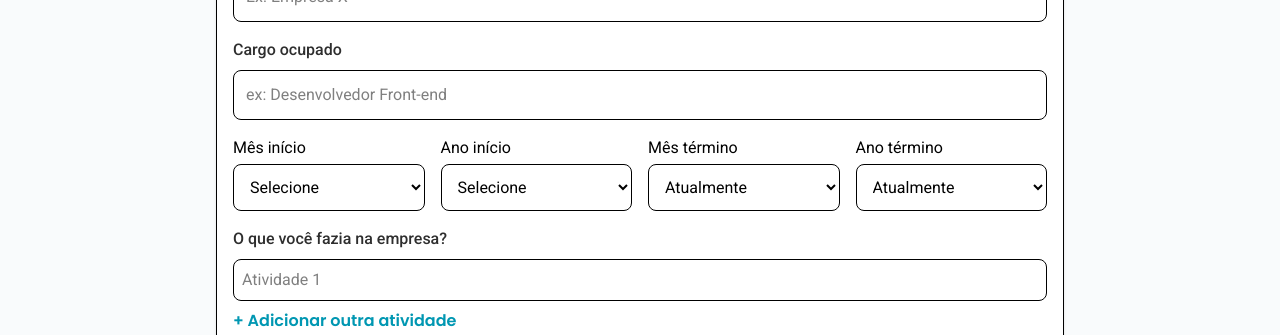
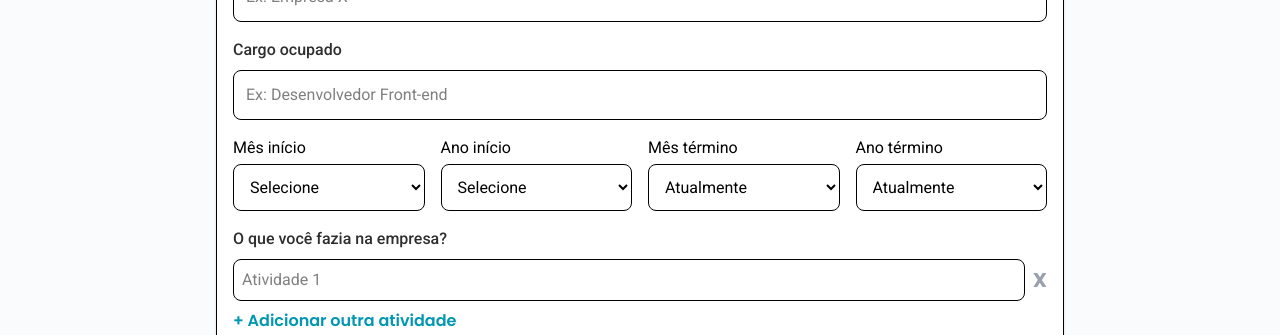
Before and after one commit to ArthurOliv2/cvmaker, a React (Vite) app: page /criar-curriculo in a window 1280 px wide. Both pictures are taken after typing "Sample", "Sample", "Sample", "Sample", "name@example.com", "Sample" into the empty fields and a click on the button "+ Adicionar outra experiência". Shown: the part 1350-1685 px from the top of the page. Built offline with nearby package versions, Linux system fonts and the light colour scheme.

Commit message:
acrescenta remoção de atividades dentro das experiencias

```diff
--- a/src/pages/CriarCurriculo/components/ExperienciaProfissional.jsx
+++ b/src/pages/CriarCurriculo/components/ExperienciaProfissional.jsx
@@ -38,6 +38,12 @@ function ExperienciaProfissional({ dados, setDados }) {
         setDados(novas);
     };
 
+    const removerAtividade = (expIndex, atvIndex) => {
+        const novas = [...dados];
+        novas[expIndex].atividades.splice(atvIndex, 1);
+        setDados(novas);
+    };
+
     const meses = [
         "Janeiro", "Fevereiro", "Março", "Abril", "Maio", "Junho",
         "Julho", "Agosto", "Setembro", "Outubro", "Novembro", "Dezembro"
@@ -51,7 +57,7 @@ function ExperienciaProfissional({ dados, setDados }) {
 
             {dados.map((exp, index) => (
                 <div key={index} className="relative bg-white border rounded-lg shadow-sm p-4 mb-6">
-                    {/* Botão de remover */}
+                    {/* Botão de remover experiência */}
                     <button
                         type="button"
                         onClick={() => removerExperiencia(index)}
@@ -61,6 +67,7 @@ function ExperienciaProfissional({ dados, setDados }) {
                         X
                     </button>
 
+                    {/* Campos */}
                     <div className="mb-4">
                         <label className="block text-[#2E2E2E] font-medium mb-2">Nome da empresa</label>
                         <input
@@ -79,11 +86,12 @@ function ExperienciaProfissional({ dados, setDados }) {
                             value={exp.cargo}
                             onChange={(e) => atualizarCampo(index, "cargo", e.target.value)}
                             className="w-full p-3 border rounded-lg"
-                            placeholder="ex: Desenvolvedor Front-end"
+                            placeholder="Ex: Desenvolvedor Front-end"
                         />
                     </div>
 
                     <div className="grid grid-cols-2 md:grid-cols-4 gap-4 mb-4">
+                        {/* Mês e Ano de início e término */}
                         <div>
                             <label className="block mb-1">Mês início</label>
                             <select
@@ -130,16 +138,26 @@ function ExperienciaProfissional({ dados, setDados }) {
                         </div>
                     </div>
 
+                    {/* Atividades */}
                     <div className="mb-2">
                         <label className="block text-[#2E2E2E] font-medium mb-2">O que você fazia na empresa?</label>
                         {exp.atividades.map((atv, atvIndex) => (
-                            <input
-                                key={atvIndex}
-                                value={atv}
-                                onChange={(e) => atualizarAtividade(index, atvIndex, e.target.value)}
-                                className="w-full p-2 mb-2 border rounded-lg"
-                                placeholder={`Atividade ${atvIndex + 1}`}
-                            />
+                            <div key={atvIndex} className="flex gap-2 items-center mb-2">
+                                <input
+                                    value={atv}
+                                    onChange={(e) => atualizarAtividade(index, atvIndex, e.target.value)}
+                                    className="w-full p-2 border rounded-lg"
+                                    placeholder={`Atividade ${atvIndex + 1}`}
+                                />
+                                <button
+                                    type="button"
+                                    onClick={() => removerAtividade(index, atvIndex)}
+                                    className="text-gray-400 font-bold text-xl hover:text-red-700 cursor-pointer"
+                                    title="Remover atividade"
+                                >
+                                    X
+                                </button>
+                            </div>
                         ))}
                         <button
                             onClick={() => adicionarAtividade(index)}
```
